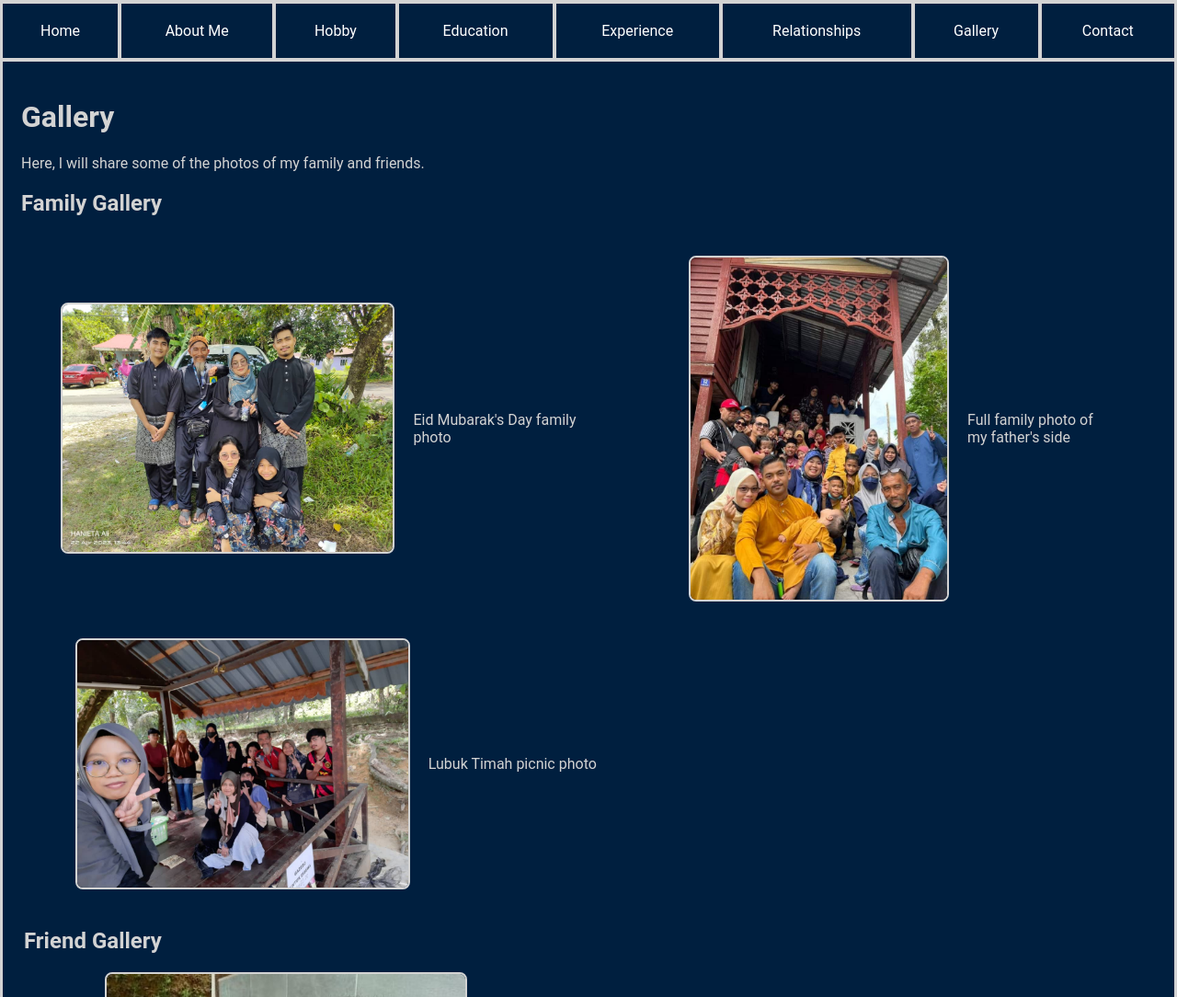
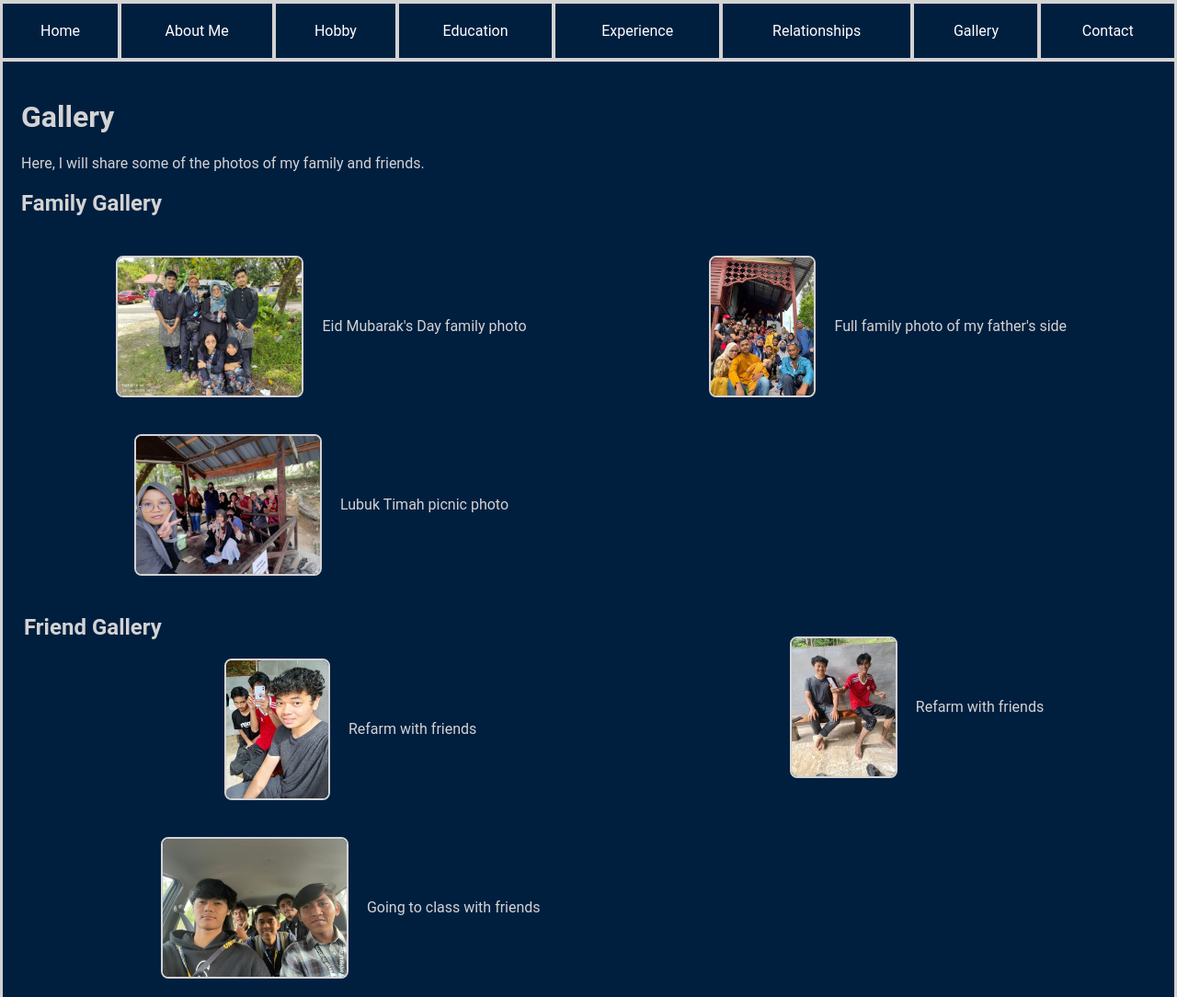
Before and after one commit to NajmiMukri/imd311, a plain HTML site: page gallery.html in a window 1280 px wide. Shown: the part 962-2046 px from the top of the page at 92% size. Drawn offline with Linux system fonts and the light colour scheme; grey boxes are pictures that could not be loaded.

Commit message:
gallery.html

```diff
--- a/gallery.html
+++ b/gallery.html
@@ -15,8 +15,10 @@ justify-content: center;
 margin-top: 20px;
 }
 .image-container img {
-height: 60%;
-width: 60%;
+max-width: 200px;
+max-height: 150px;
+width: auto;
+height: auto;
 margin-right: 20px;
 }
 img {
```
